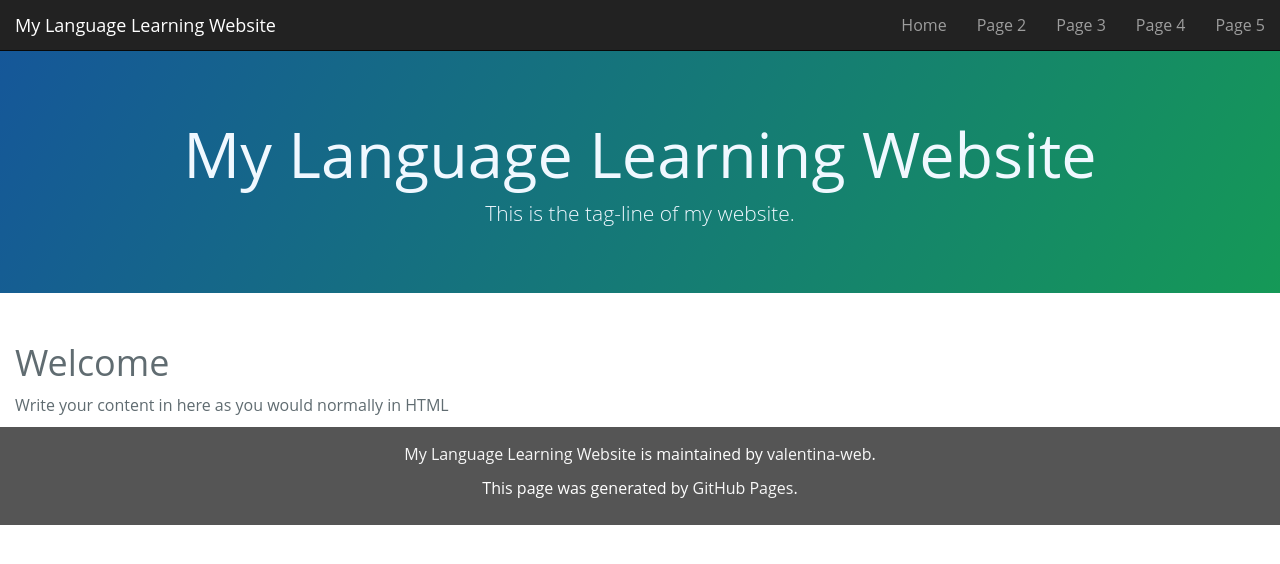
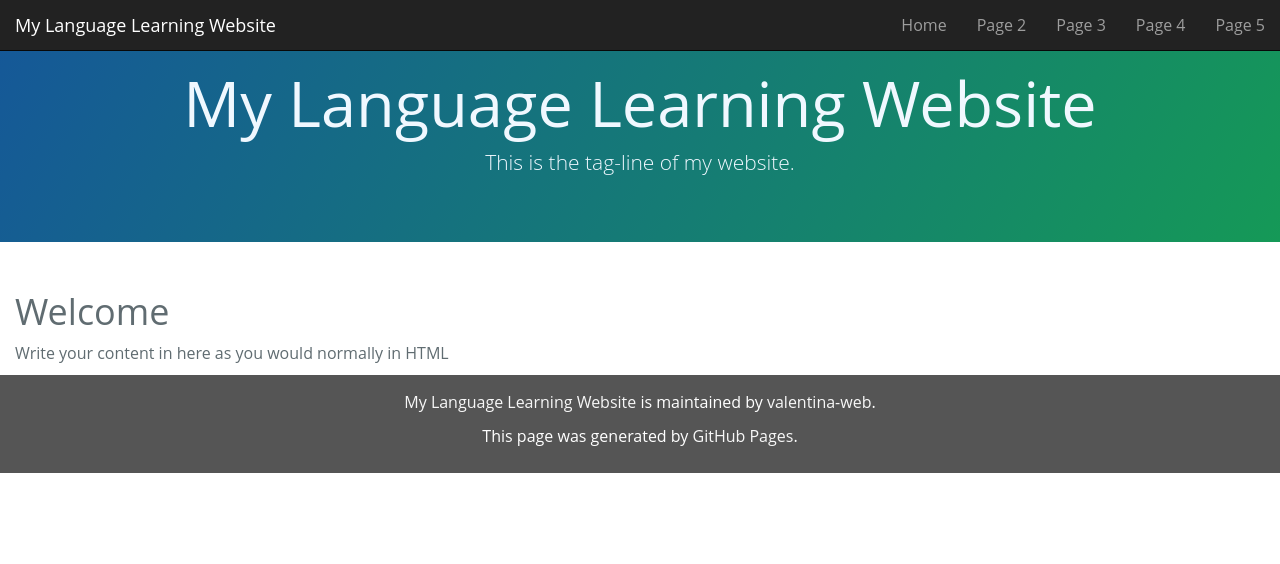
Before and after one commit to valentina-web/SML5202-2020-Final-Valentina, a Jekyll site: the page built from index.md, in a window 1280 px wide. Shown: the top 564 px of the page. Built offline with Jekyll 4.4.1, drawn with Linux system fonts in a browser that asks for light colours; our own code applies the rules of GitHub Pages for plain Markdown files.

Commit message:
Update style.scss

```diff
--- a/assets/css/style.scss
+++ b/assets/css/style.scss
@@ -24,7 +24,7 @@
 	background: #392986;
 	color: aliceblue;
 	background-image: linear-gradient(120deg, #155799, #159957);
-	margin-top: 4%;
+	/*margin-top: 4%;*/
 }
 
 /**
```
